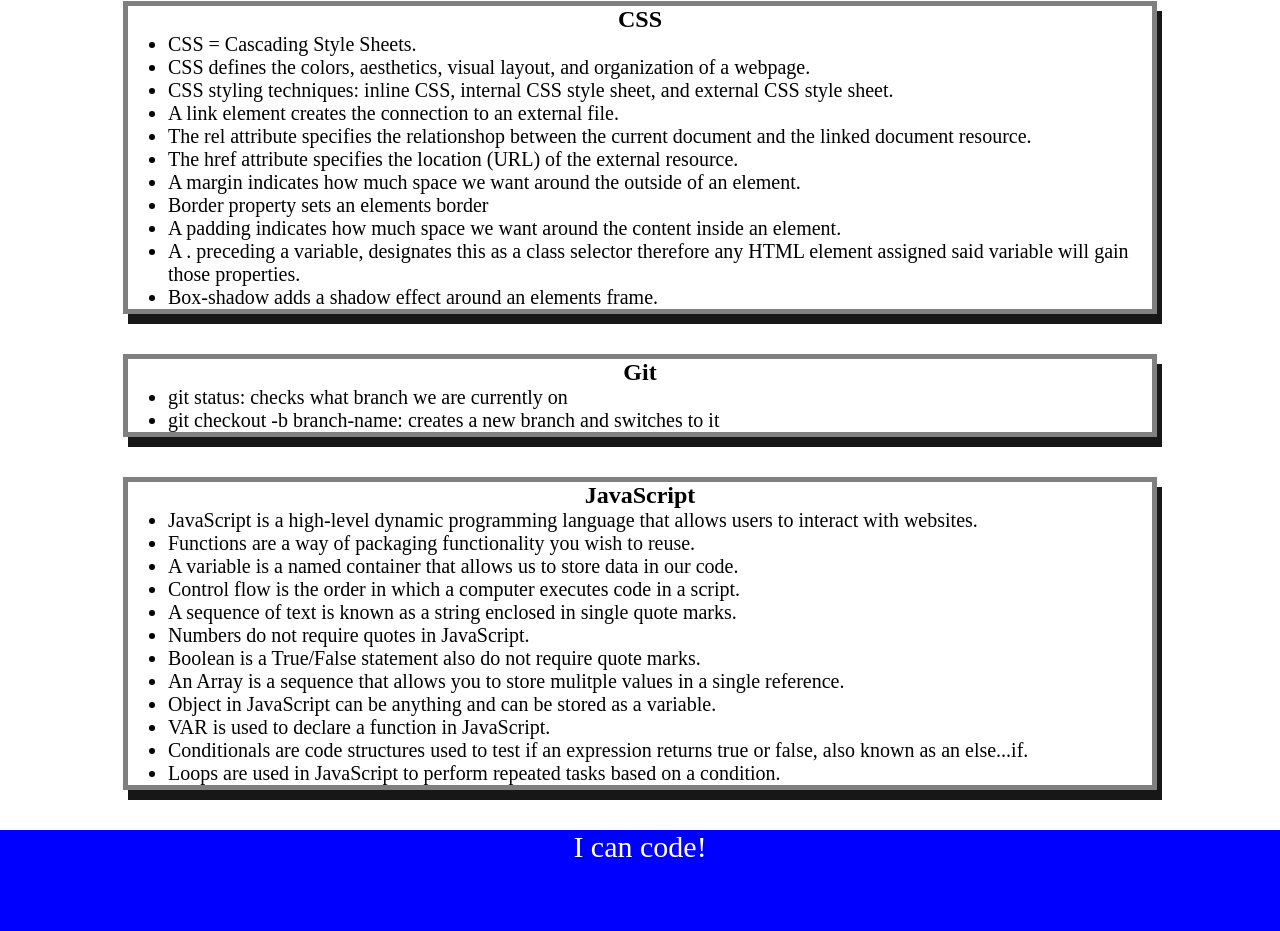
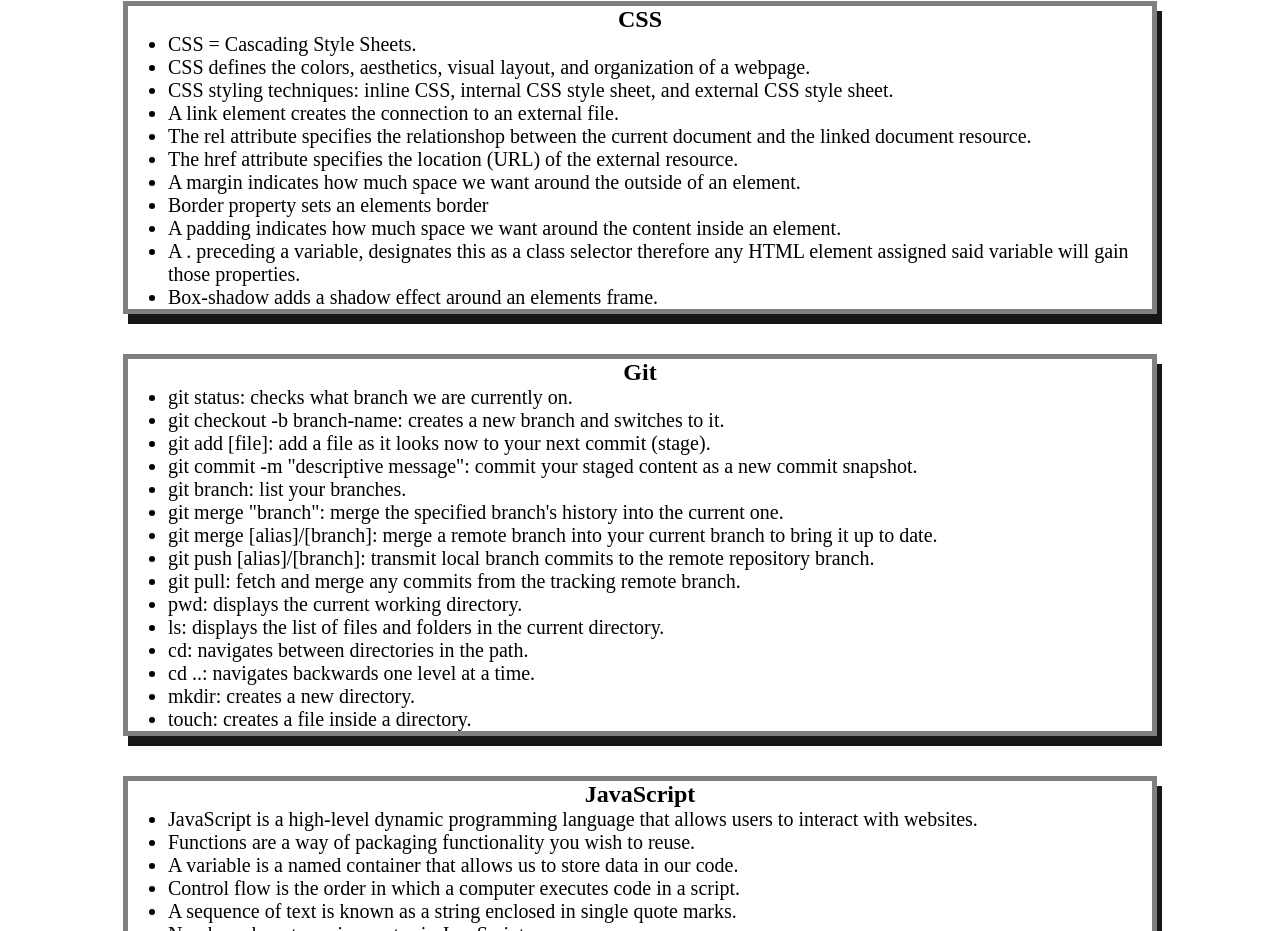
Before and after one commit to Cujion/prework-study-guide, a plain HTML site: page index.html in a window 1280 px wide. Shown: the part 512-1443 px from the top of the page. Drawn offline with Linux system fonts and the light colour scheme.

Commit message:
updated git section in index.html

```diff
--- a/index.html
+++ b/index.html
@@ -55,8 +55,21 @@
       <section class="card" id="git-section">
         <h2>Git</h2>
         <ul>
-          <li>git status: checks what branch we are currently on</li>
-          <li>git checkout -b branch-name: creates a new branch and switches to it</li>
+          <li>git status: checks what branch we are currently on.</li>
+          <li>git checkout -b branch-name: creates a new branch and switches to it.</li>
+          <li>git add [file]: add a file as it looks now to your next commit (stage).</li>
+          <li>git commit -m "descriptive message": commit your staged content as a new commit snapshot.</li>
+          <li>git branch: list your branches.</li>
+          <li>git merge "branch": merge the specified branch's history into the current one.</li>
+          <li>git merge [alias]/[branch]: merge a remote branch into your current branch to bring it up to date.</li>
+          <li>git push [alias]/[branch]: transmit local branch commits to the remote repository branch.</li>
+          <li>git pull: fetch and merge any commits from the tracking remote branch.</li>
+          <li>pwd: displays the current working directory.</li>
+          <li>ls: displays the list of files and folders in the current directory.</li>
+          <li>cd: navigates between directories in the path.</li>
+          <li>cd ..: navigates backwards one level at a time.</li>
+          <li>mkdir: creates a new directory.</li>
+          <li>touch: creates a file inside a directory.</li>
         </ul>
       </section>
 
```
